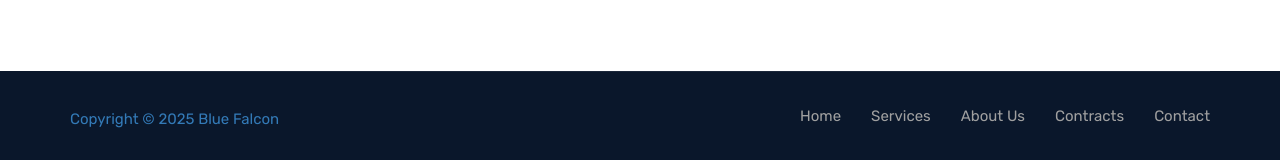
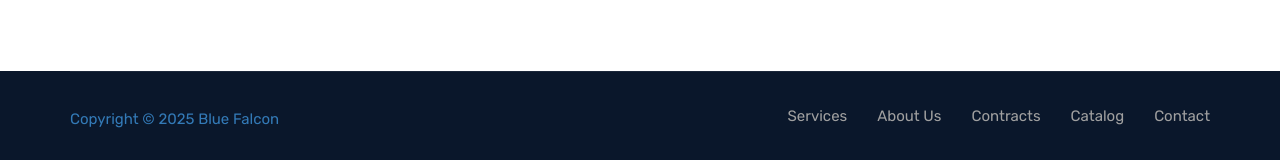
Before and after one commit to ammardaruger/falcontransportation, a FastAPI app: page / in a window 1280 px wide. Shown: the part 6239-6399 px from the top of the page. Run offline with FastAPI, Linux system fonts and the light colour scheme; some libraries are stand-ins or nearby versions.

Commit message:
Pushed Developer Content

```diff
--- a/app/templates/blue.html
+++ b/app/templates/blue.html
@@ -559,10 +559,11 @@
                             <p class="copyright"><a target="_blank" href="#">Copyright © 2025 Blue Falcon</a>
                             </p>
                             <ul>
-                                <li><a href="#home">Home</a></li>
+
                                 <li><a href="#services">Services</a></li>
                                 <li><a href="#about">About Us</a></li>
                                 <li><a href="#contracts">Contracts</a></li>
+                                <li><a href="/download">Catalog</a></li>
                                 <li><a href="#contact">Contact</a></li>
                             </ul>
                         </div>
```
